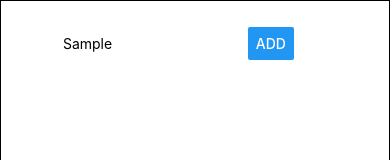
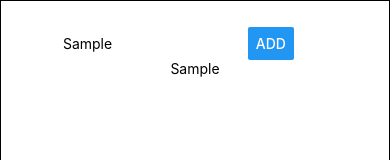
Before and after one commit to RajaDey1908/ReactNative, a React Native app: screen / in a window 390 px wide. Both pictures are taken after typing "Sample" into the empty fields and a click on the button "ADD". Shown: the top 160 px of the page. Built offline with nearby package versions, Linux system fonts and the light colour scheme.

Commit message:
show entered text under the text input

```diff
--- a/App.js
+++ b/App.js
@@ -3,7 +3,8 @@
 
 export default class HelloWorldApp extends Component {
   state ={
-    placeName:''
+    placeName:"",
+    places: []
   }
 
   placeNameChangeHolder = (val) =>{
@@ -12,9 +13,22 @@
     });
   };
 
+  placeSubmitHandler = () =>{
+    if(this.state.placeName.trim() === ""){
+      return;
+    }
 
+    this.setState(prevState => {
+      return{
+        places: prevState.places.concat(prevState.placeName)
+      }
+    })
+  }
 
   render() {
+    const placesOutput = this.state.places.map((place, i)=>(
+      <Text key={i}>{place}</Text>
+    ))
     return (
       <View style={styles.Container}>
         <View style={styles.inputContainer}>
@@ -24,7 +38,10 @@
             value={this.state.placeName}
             style={styles.placeInput}
           />
-          <Button title="Add" style={styles.placeButton}/>
+          <Button title="Add" style={styles.placeButton} onPress={this.placeSubmitHandler}/>
+        </View>
+        <View>
+          {placesOutput}
         </View>
       </View>
     );
```
